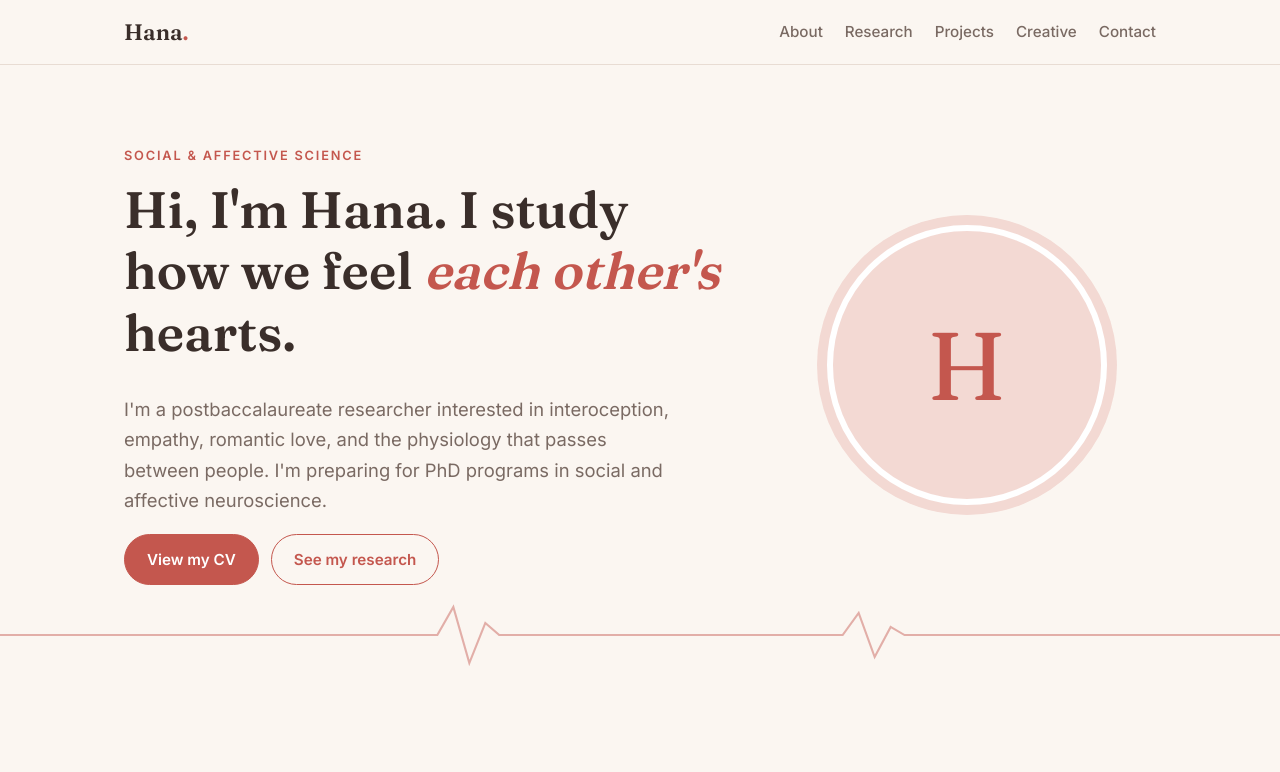
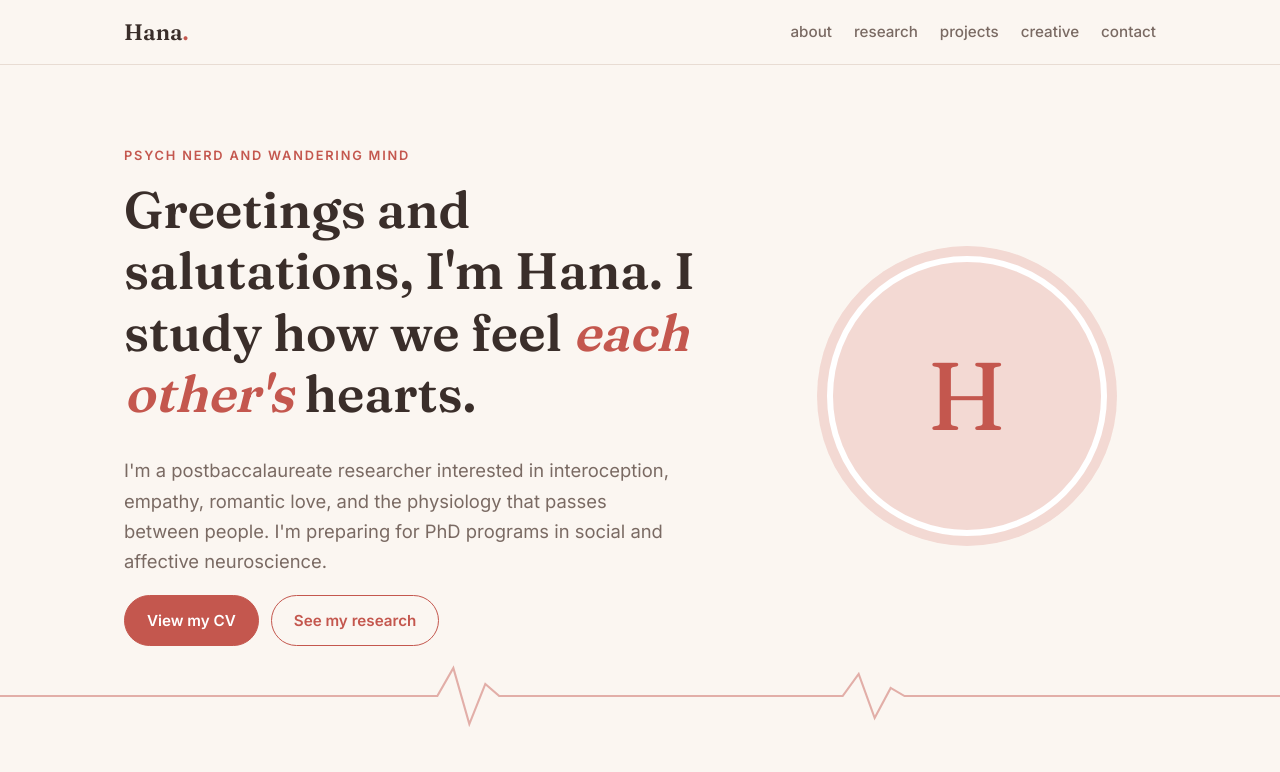
Before and after one commit to theroadtohana/theroadtohana.github.io, a plain HTML site: page index.html in a window 1280 px wide. Shown: the top 772 px of the page. Drawn offline with Linux system fonts and the light colour scheme.

Commit message:
Update index.html

```diff
--- a/index.html
+++ b/index.html
@@ -3,7 +3,7 @@
 <head>
   <meta charset="utf-8">
   <meta name="viewport" content="width=device-width, initial-scale=1">
-  <title>Hana | Social &amp; Affective Science</title>
+  <title>hana | Social &amp; Affective Science</title>
   <meta name="description" content="Hana — researcher in social and affective science studying interoception, empathy, romantic love, and interpersonal physiology.">
   <link rel="preconnect" href="https://fonts.googleapis.com">
   <link rel="preconnect" href="https://fonts.gstatic.com" crossorigin>
@@ -16,11 +16,11 @@
     <div class="wrap nav-inner">
       <a href="#top" class="logo">Hana<span class="dot">.</span></a>
       <nav>
-        <a href="#about">About</a>
-        <a href="#research">Research</a>
-        <a href="#projects">Projects</a>
-        <a href="#creative">Creative</a>
-        <a href="#contact">Contact</a>
+        <a href="#about">about</a>
+        <a href="#research">research</a>
+        <a href="#projects">projects</a>
+        <a href="#creative">creative</a>
+        <a href="#contact">contact</a>
       </nav>
     </div>
   </header>
@@ -31,8 +31,8 @@
     <section class="hero">
       <div class="wrap hero-inner">
         <div class="hero-text">
-          <p class="eyebrow">Social &amp; Affective Science</p>
-          <h1>Hi, I'm Hana. I study how we feel <em>each other's</em> hearts.</h1>
+          <p class="eyebrow">psych nerd and wandering mind</p>
+          <h1> Greetings and salutations, I'm Hana. I study how we feel <em>each other's</em> hearts.</h1>
           <p class="lead">
             I'm a postbaccalaureate researcher interested in interoception, empathy,
             romantic love, and the physiology that passes between people. I'm preparing
@@ -203,7 +203,7 @@
     <section id="creative" class="section tint">
       <div class="wrap">
         <h2>Creative Work</h2>
-        <p class="section-lead">Outside the lab, this is where the rest of me lives.</p>
+        <p class="section-lead">The cooler Hana lives outside of academia.</p>
         <div class="grid three">
           <!-- Copy one of these blocks for each creative piece.
                To add an image: <img src="assets/your-image.jpg" alt="Description"> above the <h3>. -->
@@ -243,7 +243,7 @@
   </main>
 
   <footer class="footer">
-    <p>© 2026 Hana · Built with HTML &amp; CSS, hosted on GitHub Pages</p>
+    <p>© 2026 hana · Built with HTML, brain power &amp; CSS, hosted on GitHub Pages</p>
   </footer>
 
 </body>
```
